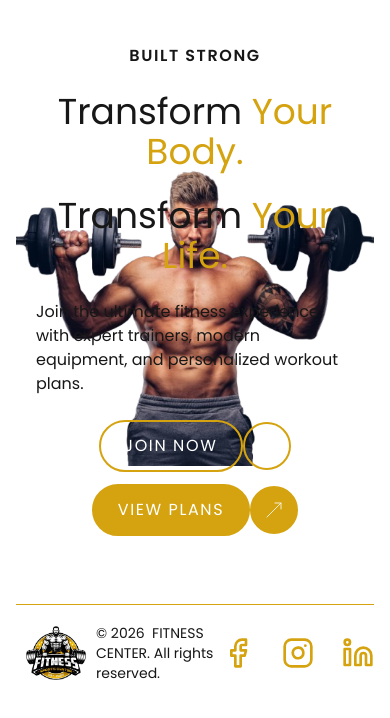
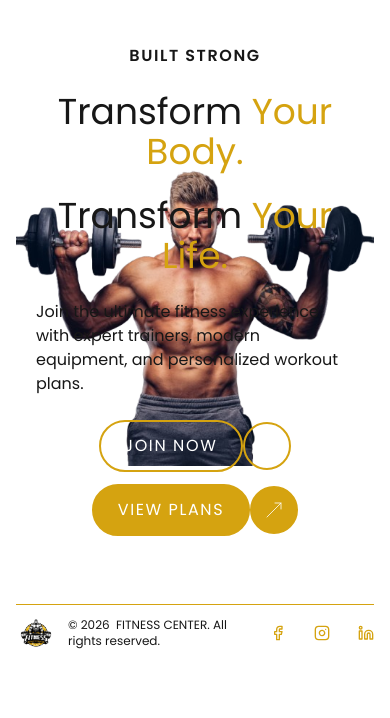
Before and after one commit to Navodi99/gym-website-nextjs, a Next.js app: page / in a window 390 px wide. Shown: the top 718 px of the page. Built offline with nearby package versions, Linux system fonts and the light colour scheme.

Commit message:
add responsive for footer

```diff
--- a/src/app/(components)/sections/footer/Footer.jsx
+++ b/src/app/(components)/sections/footer/Footer.jsx
@@ -3,21 +3,21 @@ import React from "react";
 
 const Footer = () => {
   return (
-    <div className="flex items-center justify-between border-t border-(--primary-color) py-2">
+    <div className="flex items-center justify-between border-t border-(--primary-color) py-2 max-sm:gap-3 ">
       <div className="">
-        <div className="rounded-full w-20 overflow-hidden ">
-          <img src="/images/GymLogo.jpg" alt="Logo" className="w-40 " />
+        <div className="rounded-full w-20 overflow-hidden max-sm:w-10">
+          <img src="/images/GymLogo.jpg" alt="Logo" className="w-40 max-sm:w-20"  />
         </div>
       </div>
 
       <div>
-        <p className="text-sm">© 2026  FITNESS CENTER. All rights reserved.</p>
+        <p className="text-sm max-sm:text-xs ">© 2026  FITNESS CENTER. All rights reserved.</p>
       </div>
       <div>
         <div className="text-(--primary-color) flex items-center justify-center gap-7">
-          <Facebook className="w-8 h-8"/>
-          <Instagram className="w-8 h-8"/>
-          <Linkedin className="w-8 h-8"/>
+          <Facebook className="w-8 h-8 max-sm:w-4 max-sm:h-4"/>
+          <Instagram className="w-8 h-8 max-sm:w-4 max-sm:h-4"/>
+          <Linkedin className="w-8 h-8 max-sm:w-4 max-sm:h-4"/>
         </div>
       </div>
     </div>
```
